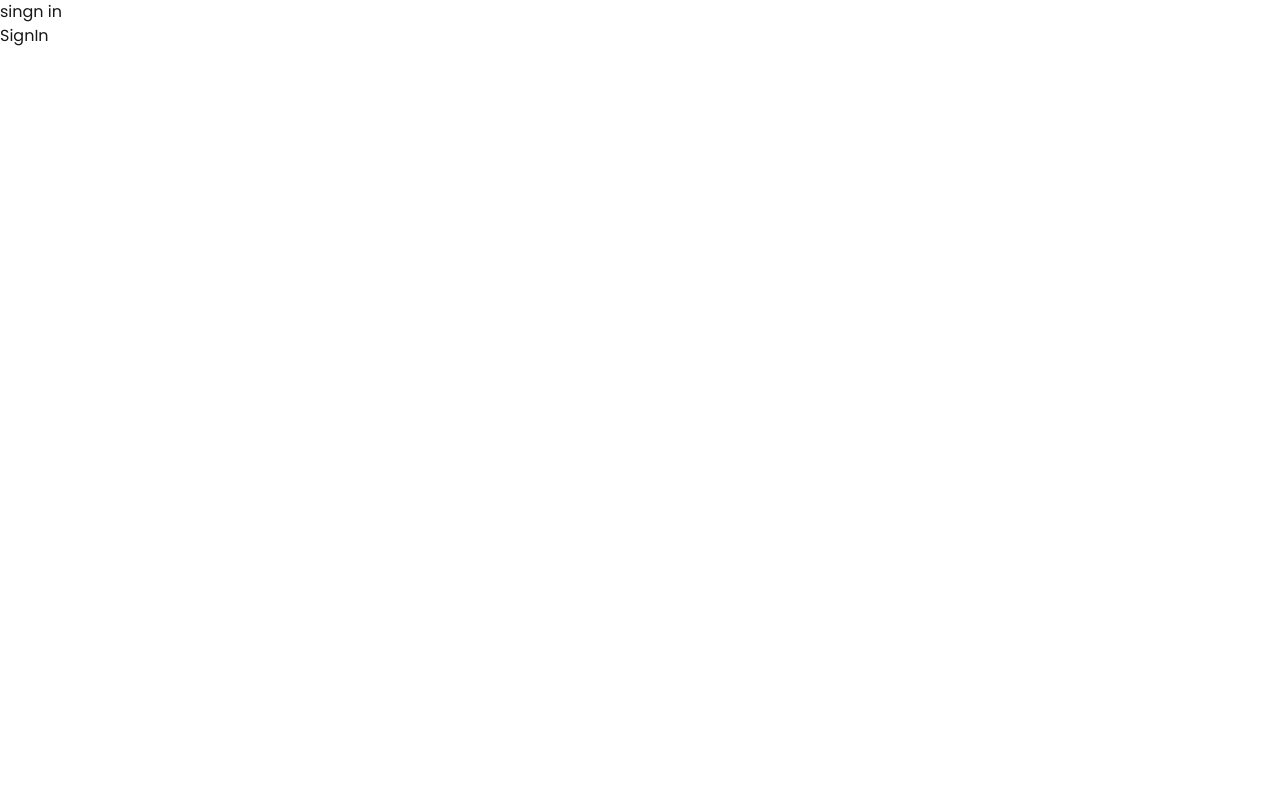
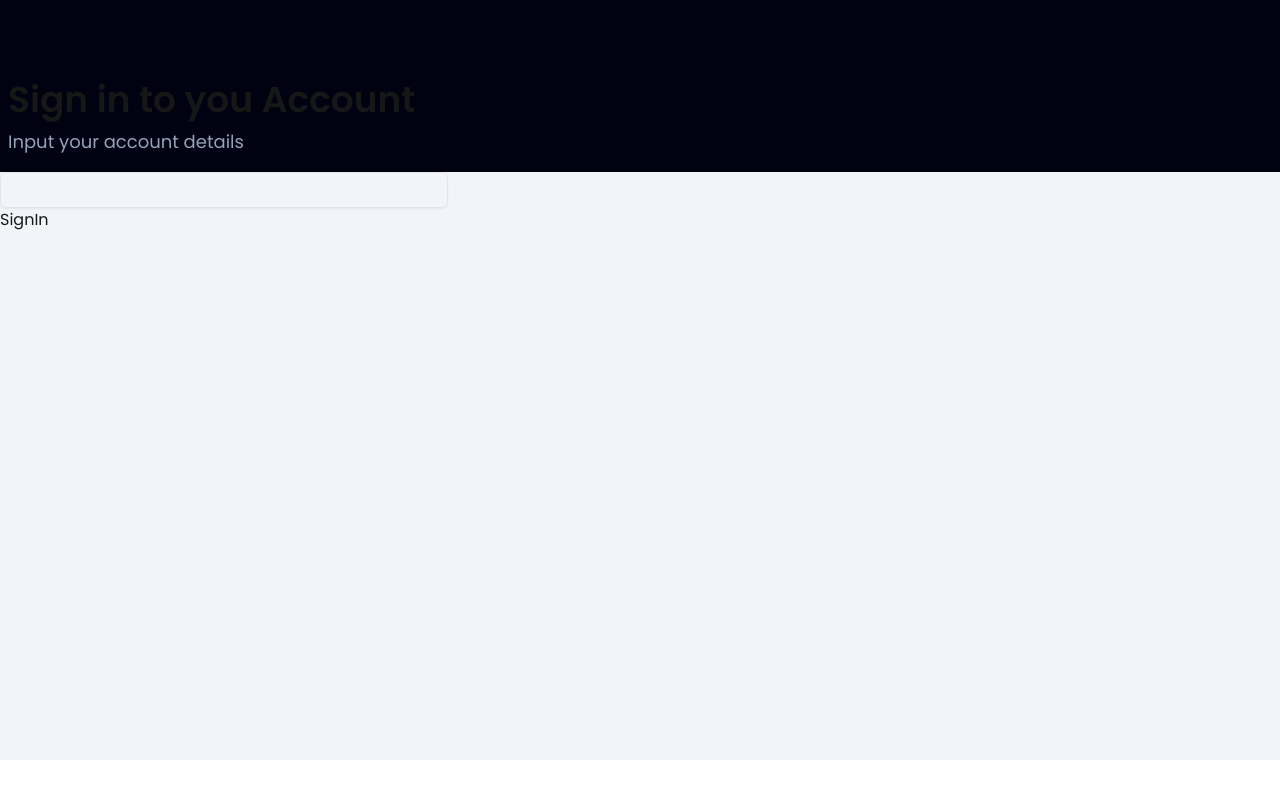
Before and after one commit to RunorTech/e_frontend, a Next.js app: page /sign-in in a window 1280 px wide. Built offline with nearby package versions, Linux system fonts and the light colour scheme.

Commit message:
push sign set

```diff
--- a/app/(auth)/layout.tsx
+++ b/app/(auth)/layout.tsx
@@ -1,9 +1,14 @@
+import { Viewport } from "next";
+
+export const viewport: Viewport = {
+  themeColor: '#000111',
+}
+
 export default async function RootLayout({
     children,
   }: Readonly<{
     children: React.ReactNode;
   }>) {
-
 
     return (
       <>
--- a/app/(auth)/sign-in/page.tsx
+++ b/app/(auth)/sign-in/page.tsx
@@ -4,8 +4,13 @@ import AuthForm from '@/components/AuthForm'
 const SignIn = () => {
   return (
     <div>
-      singn in
+     <div className='bg-[#000111] py-4 px-2 pt-20'>
+      <h1 className='text-4xl font-semibold'>Sign in to you Account</h1>
+      <p className='text-lg text-slate-400 pt-2'>Input your account details</p>
+     </div>
+      <div className='bg-slate-100 h-[calc(100vh-212px)]'>
       <AuthForm type="sign-in"/>
+      </div>
     </div>
   )
 }
--- a/components/AuthForm.tsx
+++ b/components/AuthForm.tsx
@@ -1,5 +1,6 @@
 'use client'
 import React, { FormEvent } from 'react'
+import { Input } from './ui/input'
 
 const AuthForm = ({ type }: { type: string }) => {
     const handleAuthFormSubmit = (e: FormEvent) => {
@@ -9,10 +10,15 @@ const AuthForm = ({ type }: { type: string }) => {
 
     return (
         <form onSubmit={handleAuthFormSubmit}>
-            <button type='submit'>
-                {type === "sign-in" ? "SignIn" :
-                    `${type === "sign-up" ? "SignUp" : null}`}
-            </button>
+            <div className='container max-w-md '>
+                <Input />
+
+                <button type='submit'>
+                    {type === "sign-in" ? "SignIn" :
+                        `${type === "sign-up" ? "SignUp" : null}`}
+                </button>
+            </div>
+
         </form>
     )
 }
```
